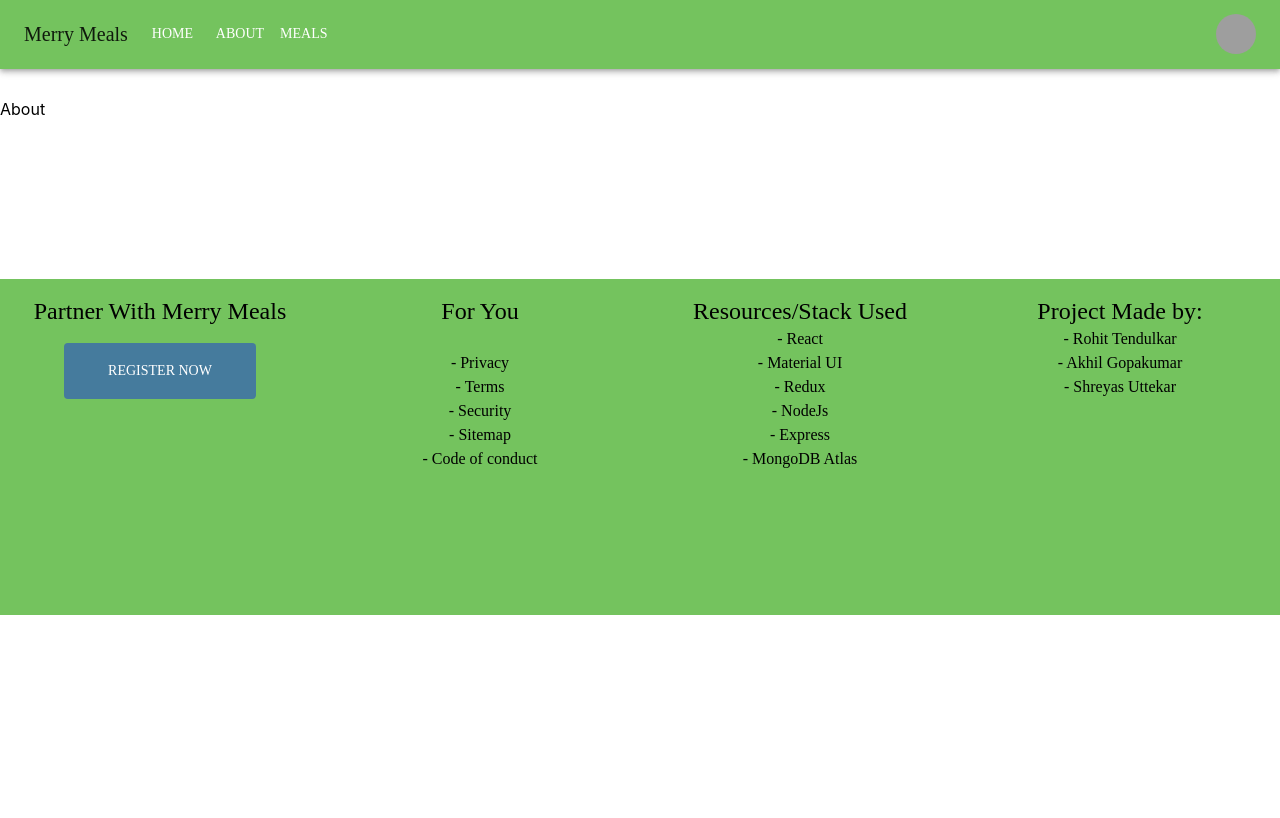
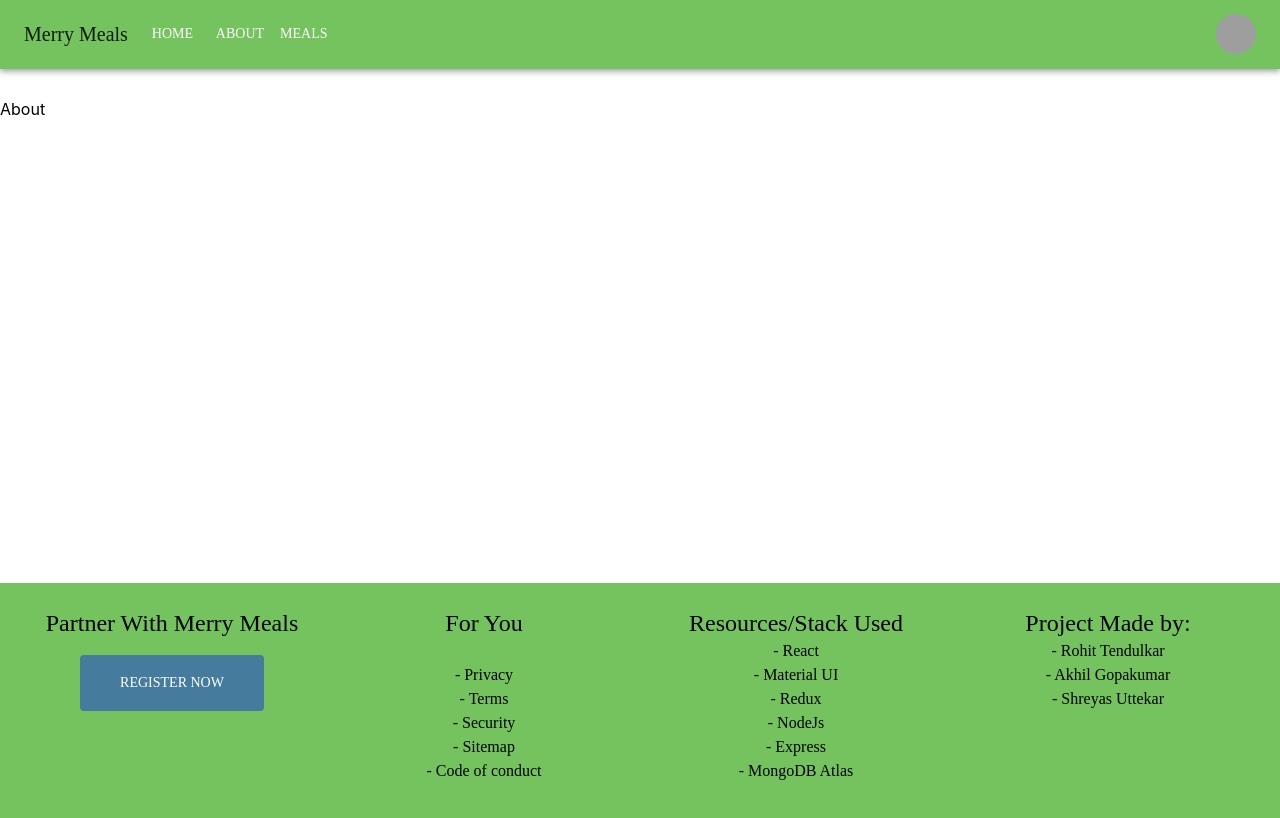
Before and after one commit to rohittendulkar/merry-meals-app, a React (Create React App) app in the folder client/: page /about in a window 1280 px wide. Shown: the top 818 px of the page. Built offline with nearby package versions, Linux system fonts and the light colour scheme; grey boxes are pictures that could not be loaded.

Commit message:
Footer UI fix

```diff
--- a/client/src/components/Footer.js
+++ b/client/src/components/Footer.js
@@ -36,8 +36,16 @@ const useStyles = makeStyles((theme) => ({
 export default function Footer() {
 	const classes = useStyles();
 	return (
-		<Box sx={{ flexGrow: 1 }}>
-			<Grid container className={classes.container}>
+		<Box sx={{ display: "flex", flexDirection: "column", minHeight: "100vh" }}>
+			<Grid
+				sx={{
+					py: 3,
+					px: 2,
+					mt: "auto",
+				}}
+				container
+				className={classes.container}
+			>
 				<Grid item xs={12} sm={12} md={3}>
 					<Typography variant="h5" component="p">
 						Partner With Merry Meals
@@ -52,9 +60,9 @@ export default function Footer() {
 							py: 2,
 							color: "white",
 							display: "block",
-							backgroundColor: "#457B9D",
+							backgroundColor: "secondary.main",
 							"&:hover": {
-								backgroundColor: "#1D3557",
+								backgroundColor: "secondary.dark",
 							},
 						}}
 					>
@@ -108,10 +116,6 @@ export default function Footer() {
 						- Shreyas Uttekar <br />
 					</Typography>
 				</Grid>
-
-				{/* <footer className={classes.bg}>
-				<Typography>Footer</Typography>
-			</footer> */}
 			</Grid>
 		</Box>
 	);
```
